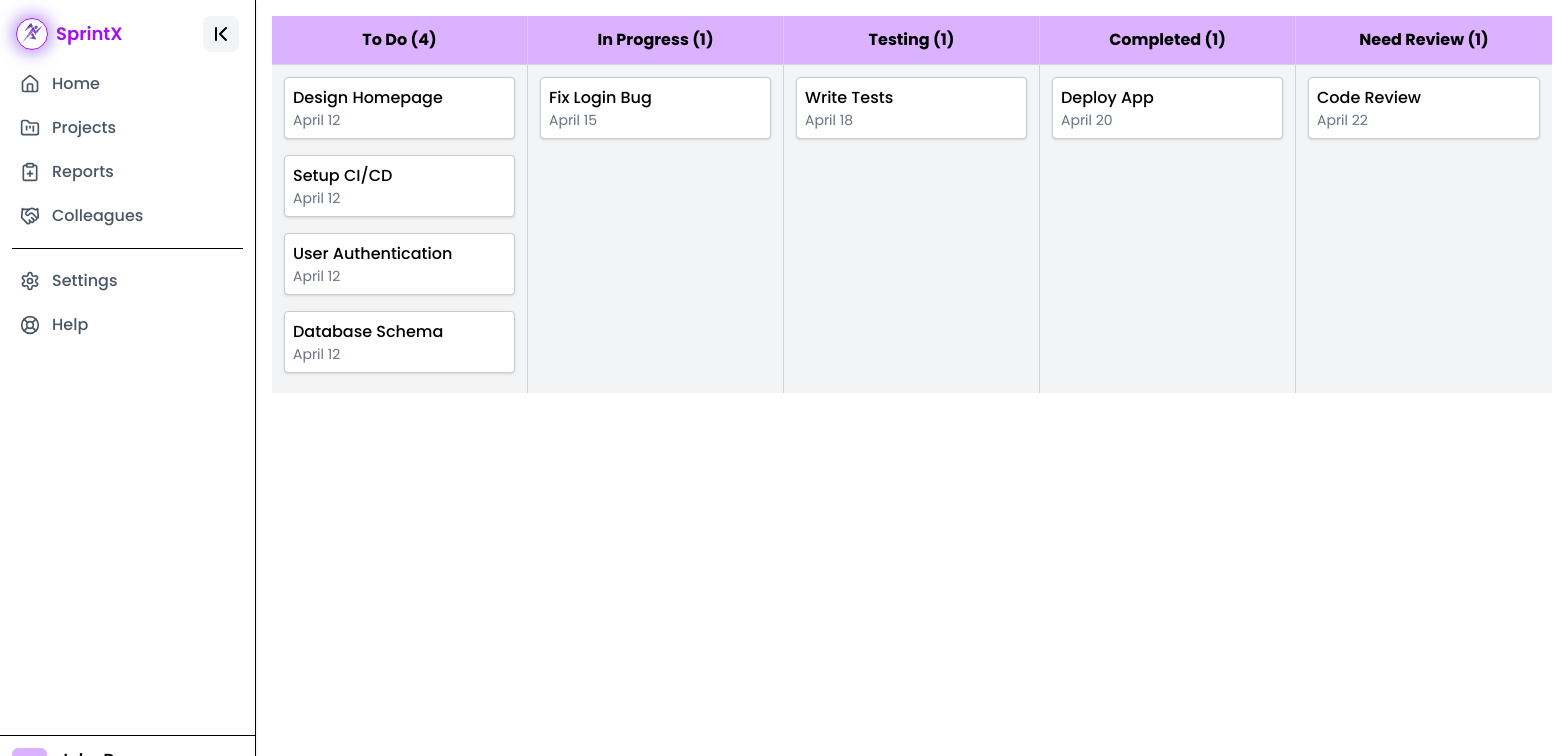
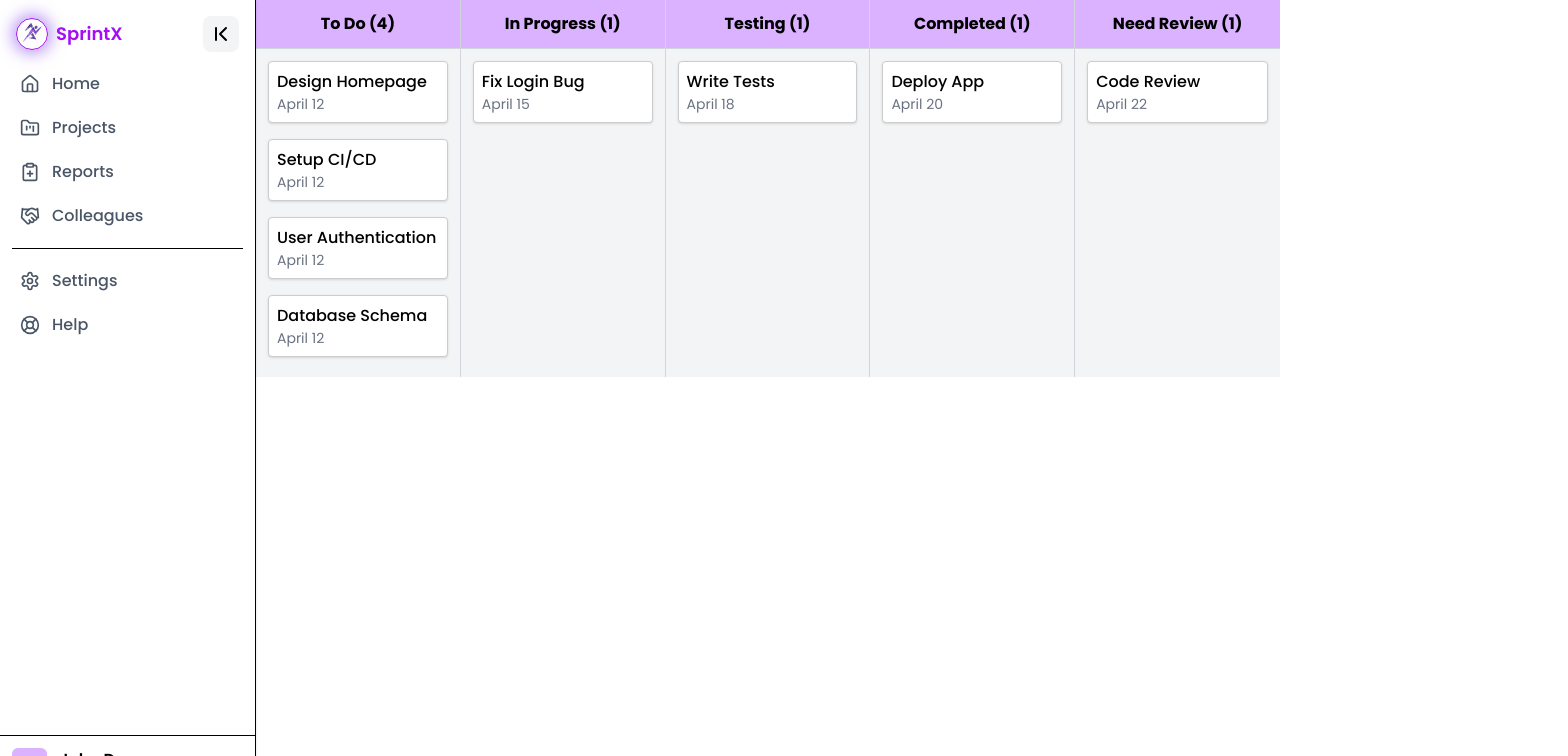
Before and after one commit to Sabarish-developer/SprintX, a React (Vite) app in the folder client/: page /home in a window 1280 px wide. Shown: the top 756 px of the page, 1568 px wide, since content can reach past the window. Built offline with nearby package versions, Linux system fonts and the light colour scheme.

Commit message:
DnD improved Width auto

```diff
--- a/client/src/components/DashboardLayout.jsx
+++ b/client/src/components/DashboardLayout.jsx
@@ -17,7 +17,7 @@ export default function DashboardLayout() {
       </SideBar>
 
       {/* Main Content */}
-      <div className="flex-1 p-4">
+      <div className="flex-1">
         <Outlet />
       </div>
     </div>
--- a/client/src/components/Home.jsx
+++ b/client/src/components/Home.jsx
@@ -179,7 +179,7 @@ const Home = () => {
             onDragOver={onDragOver}
         >
 
-            <div className="overflow-x-auto w-screen h-screen">
+            <div className="overflow-x-auto w-full lg:w-auto h-screen">
                 <div className="min-w-[900px] md:min-w-full">
 
                     <div className="grid grid-cols-5 border-b border-gray-300 bg-purple-300 sticky top-0 z-10">
--- a/client/src/main.jsx
+++ b/client/src/main.jsx
@@ -27,10 +27,6 @@ const router = createBrowserRouter([
     path: '/login',
     element: <Login/>
   },
-  // {
-  //   path: '/home',
-  //   element: <Home/>
-  // },
   {
     path: '/forgotpassword',
     element: <ForgotPassword/>
```
